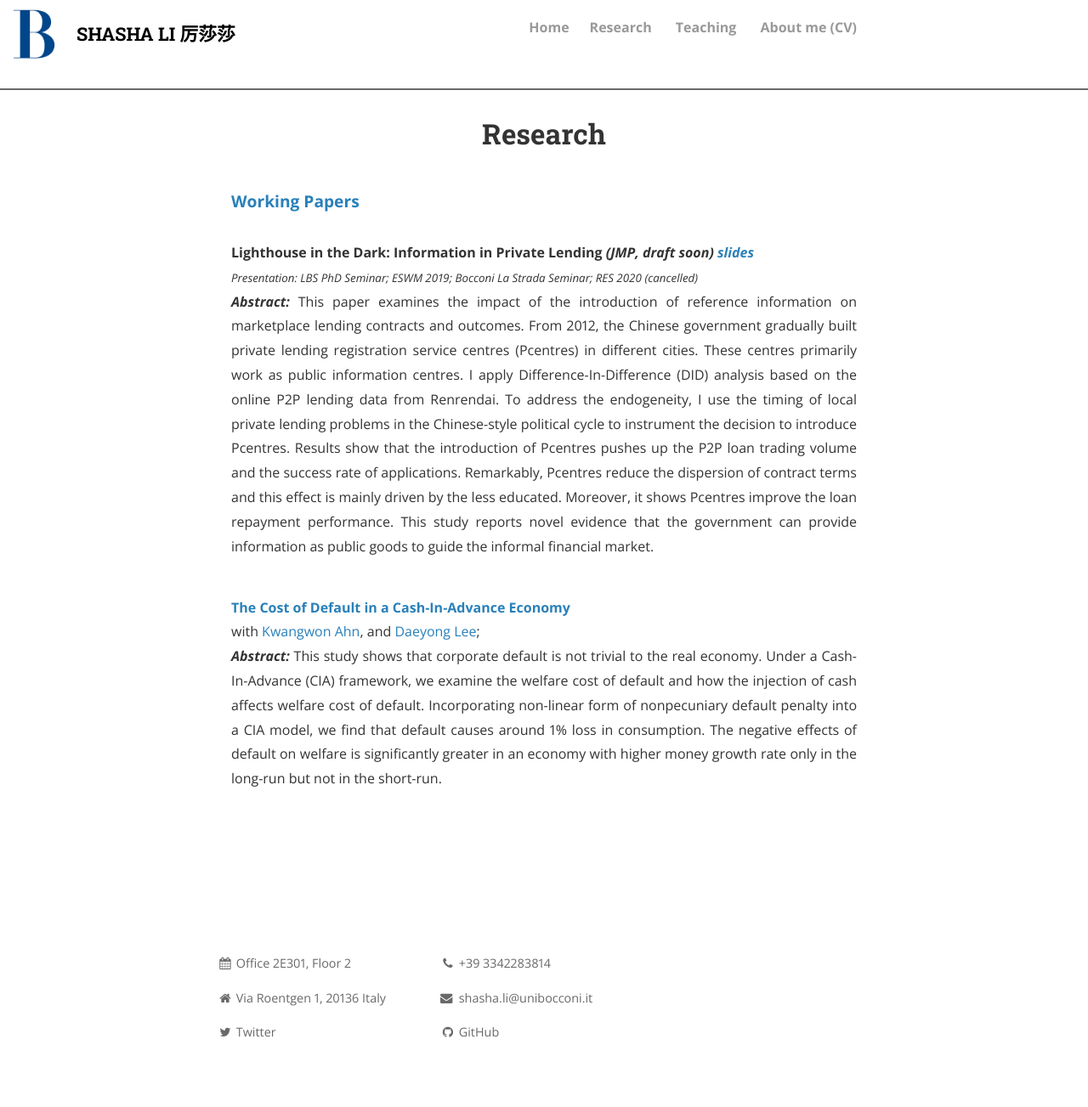
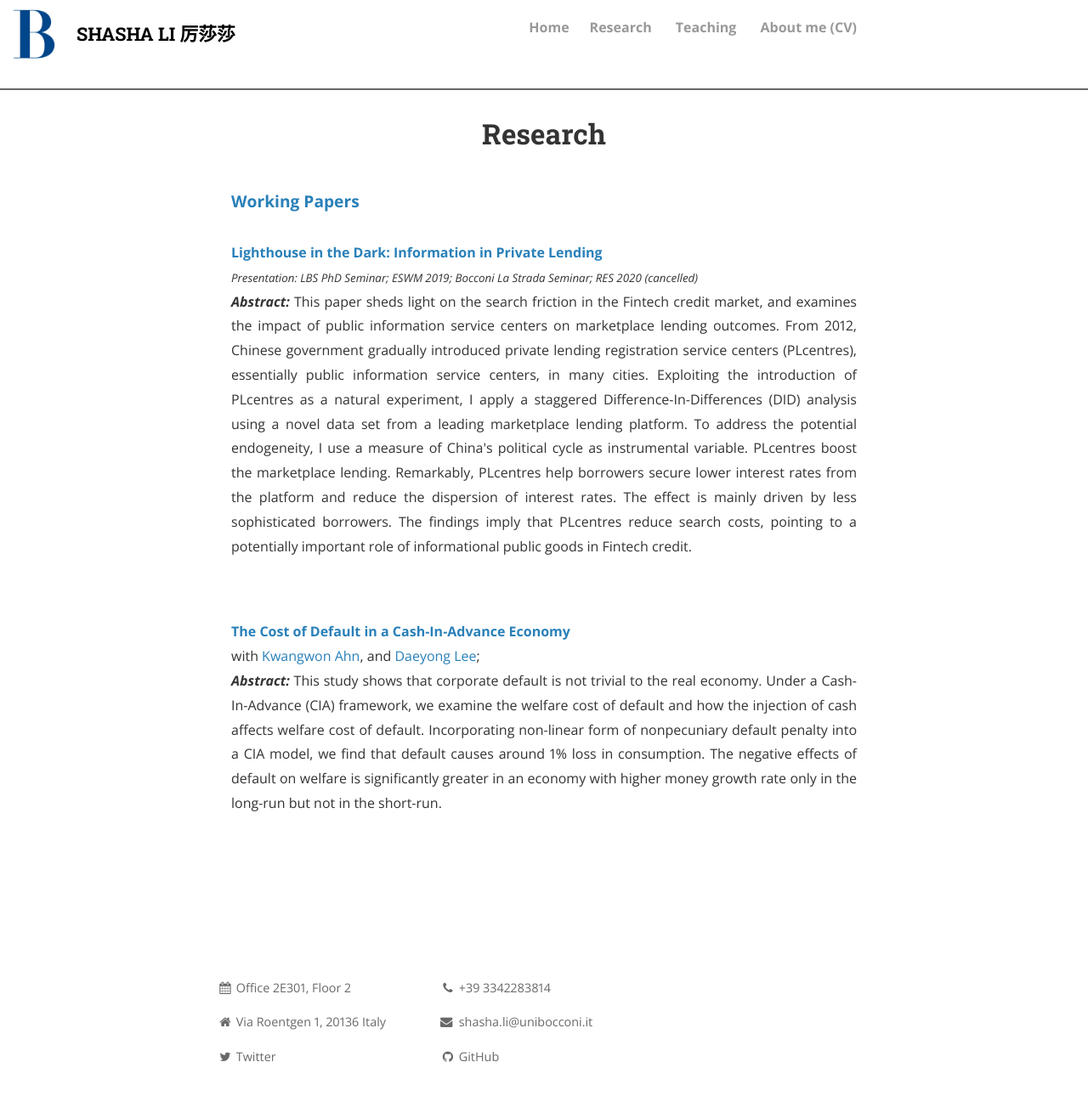
Before and after one commit to shasha-li/shasha-li.github.io, a Jekyll site: the page built from research.html, in a window 1280 px wide. Shown: the whole page at 85% size. Built offline with Jekyll 4.4.1, drawn with Linux system fonts in a browser that asks for light colours; nearby versions of some CDN libraries; comment, search, counter and statistics services are not loaded; a style sheet for code colours, icons or effects is not loaded; before the commit the page ends 1274 px from its top, so only the background shows below that.

Commit message:
Update research.html

```diff
--- a/research.html
+++ b/research.html
@@ -6,10 +6,17 @@ permalink: /research/
 
 <strong><big><a>Working Papers</a></big></strong> <br><br>
 
-<strong>Lighthouse in the Dark: Information in Private Lending <em>(JMP, draft soon) <a href="https://shasha-li.github.io/content/JMP-LI.pdf">slides</a></em> </strong>  <br>
+<strong><a href="https://shasha-li.github.io/content/JMP-LI.pdf">Lighthouse in the Dark: Information in Private Lending </a></strong>  <br>
 <em><small>Presentation: LBS PhD Seminar; ESWM 2019; Bocconi La Strada Seminar; RES 2020 (cancelled) </small></em>
-<p style="text-align:justify"><b><i>Abstract: </i></b>This paper examines the impact of the introduction of reference information on marketplace lending contracts and outcomes. From 2012, the Chinese government gradually built private lending registration service centres (Pcentres) in different cities. These centres primarily work as public information centres. I apply Difference-In-Difference (DID) analysis based on the online P2P lending data from Renrendai. To address the endogeneity, I use the timing of local private lending problems in the Chinese-style political cycle to instrument the decision to introduce Pcentres. Results show that the introduction of Pcentres pushes up the P2P loan trading volume and the success rate of applications. Remarkably, Pcentres reduce the dispersion of contract terms and this effect is mainly driven by the less educated. Moreover, it shows Pcentres improve the loan repayment performance. This study reports novel evidence that the government can provide information as public goods to guide the informal financial market.</p>
-<br>
+<p style="text-align:justify"><b><i>Abstract: </i>
+  </b>This paper sheds light on the search friction in the Fintech credit market, and examines the impact of public information service centers on marketplace lending outcomes.
+  From 2012, Chinese government gradually introduced private lending registration service centers (PLcentres), essentially public information service centers, in many cities.
+  Exploiting the introduction of PLcentres as a natural experiment, I apply a staggered Difference-In-Differences (DID) analysis using a novel data set from a leading
+  marketplace lending platform. To address the potential endogeneity, I use a measure of China's political cycle as instrumental variable. PLcentres boost the marketplace
+  lending. Remarkably, PLcentres help borrowers secure lower interest rates from the platform and reduce the dispersion of interest rates. The effect is mainly driven by
+  less sophisticated borrowers. The findings imply that PLcentres reduce search costs, pointing to a potentially important role of informational public goods in Fintech credit.
+  </p><br>
+  <br>
 
 <strong><a href="https://shasha-li.github.io/content/Cost%20of%20default%20in%20CIA%20economy.pdf">The Cost of Default in a Cash-In-Advance Economy</a></strong>
 <br>with <a href="https://yonsei.pure.elsevier.com/en/persons/kwangwon-ahn">Kwangwon Ahn</a>, and <a href="https://sites.google.com/view/daeyonglee/">Daeyong Lee</a>;<br>
```
